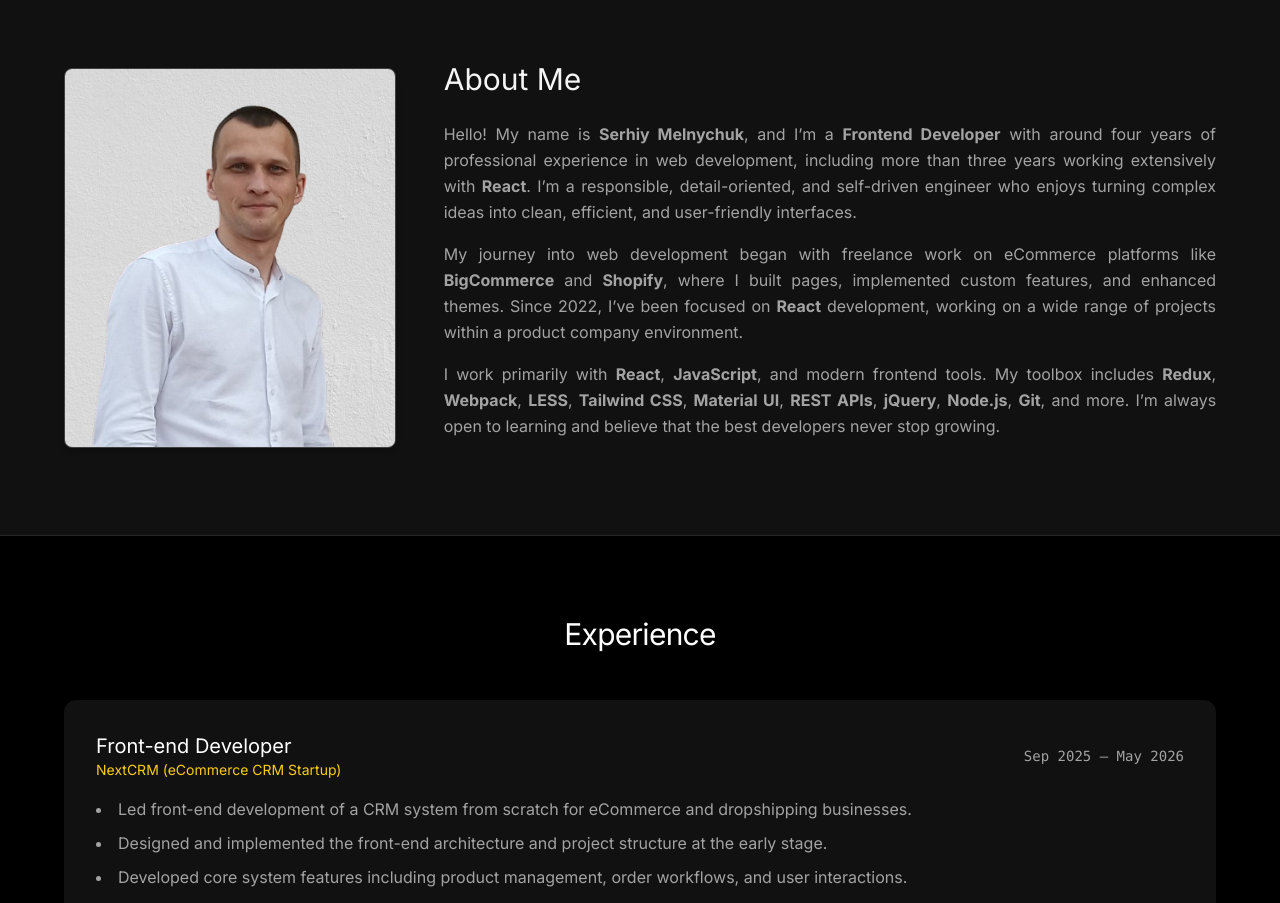
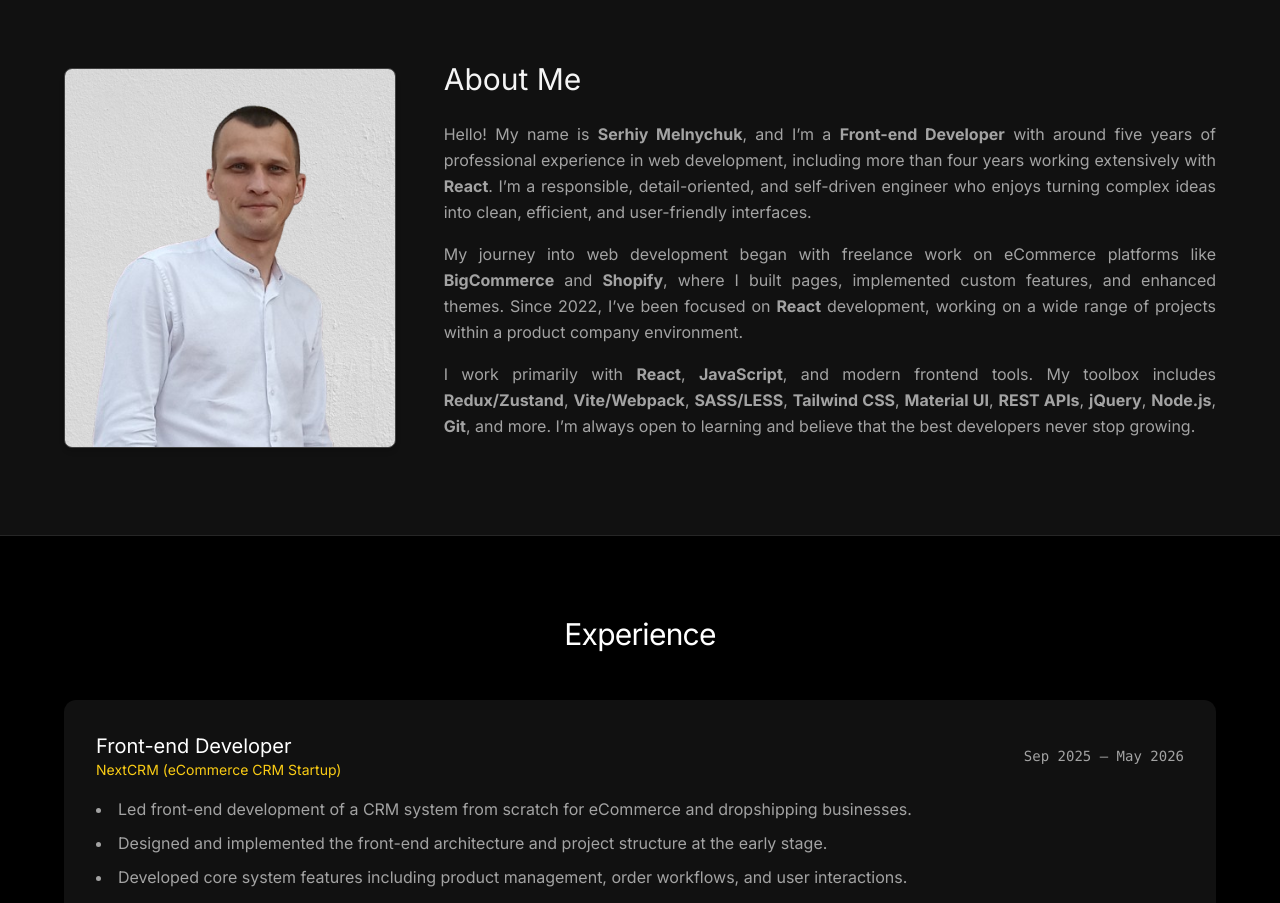
Before and after one commit to serhmel/portfolio, a React (Vite) app: page / in a window 1280 px wide. Shown: the part 820-1723 px from the top of the page. Built offline with nearby package versions, Linux system fonts and the light colour scheme.

Commit message:
update about section

```diff
--- a/src/components/sections/about.jsx
+++ b/src/components/sections/about.jsx
@@ -19,8 +19,8 @@ const About = forwardRef((props, ref) => (
         </h2>
 
         <p className="paragraph">
-          Hello! My name is <strong>Serhiy Melnychuk</strong>, and I’m a <strong>Frontend Developer</strong> with
-          around four years of professional experience in web development, including more than three years working
+          Hello! My name is <strong>Serhiy Melnychuk</strong>, and I’m a <strong>Front-end Developer</strong> with
+          around five years of professional experience in web development, including more than four years working
           extensively with <strong>React</strong>. I’m a responsible, detail-oriented, and self-driven engineer
           who enjoys turning complex ideas into clean, efficient, and user-friendly interfaces.
         </p>
@@ -34,7 +34,7 @@ const About = forwardRef((props, ref) => (
 
         <p className="paragraph">
           I work primarily with <strong>React</strong>, <strong>JavaScript</strong>, and modern frontend tools. My
-          toolbox includes <strong>Redux</strong>, <strong>Webpack</strong>, <strong>LESS</strong>
+          toolbox includes <strong>Redux/Zustand</strong>, <strong>Vite/Webpack</strong>, <strong>SASS/LESS</strong>
           , <strong>Tailwind CSS</strong>, <strong>Material UI</strong>, <strong>REST APIs</strong>
           , <strong>jQuery</strong>, <strong>Node.js</strong>, <strong>Git</strong>, and more. I’m always open to
           learning and believe that the best developers never stop growing.
```
